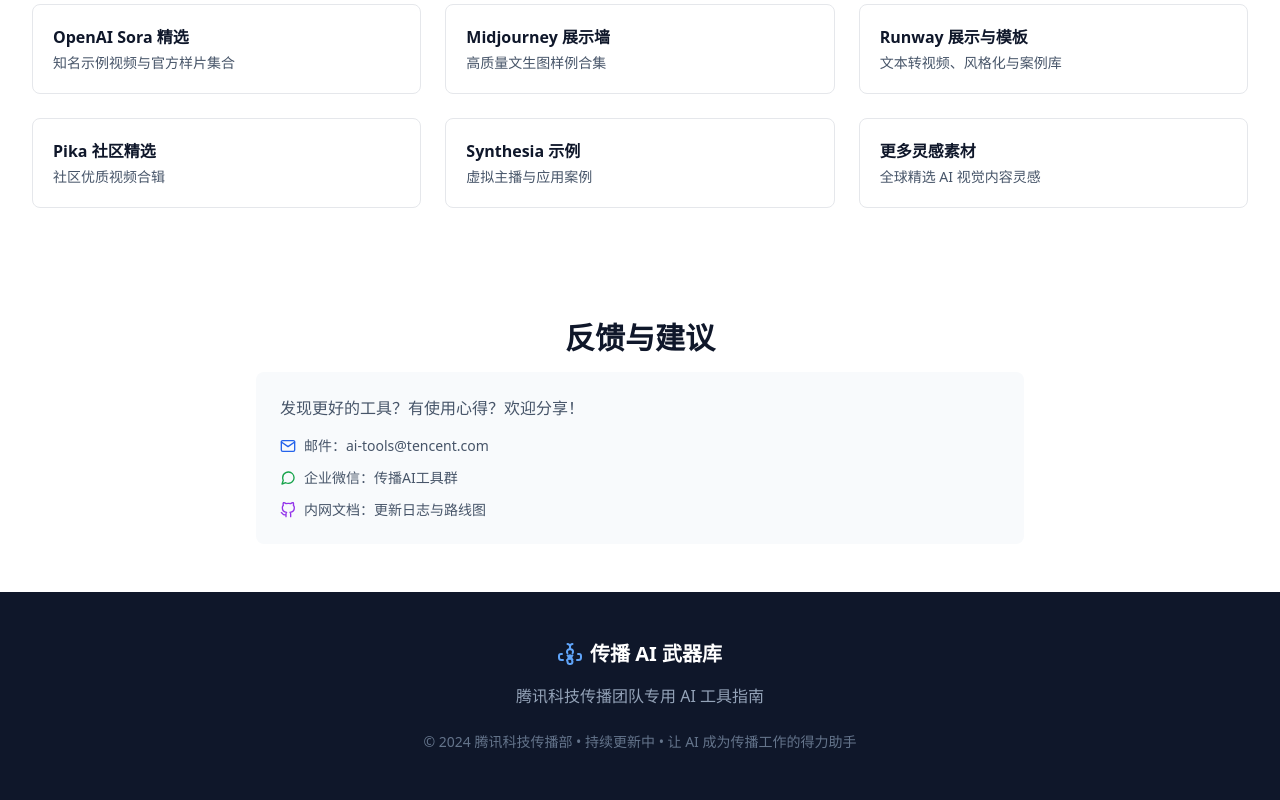
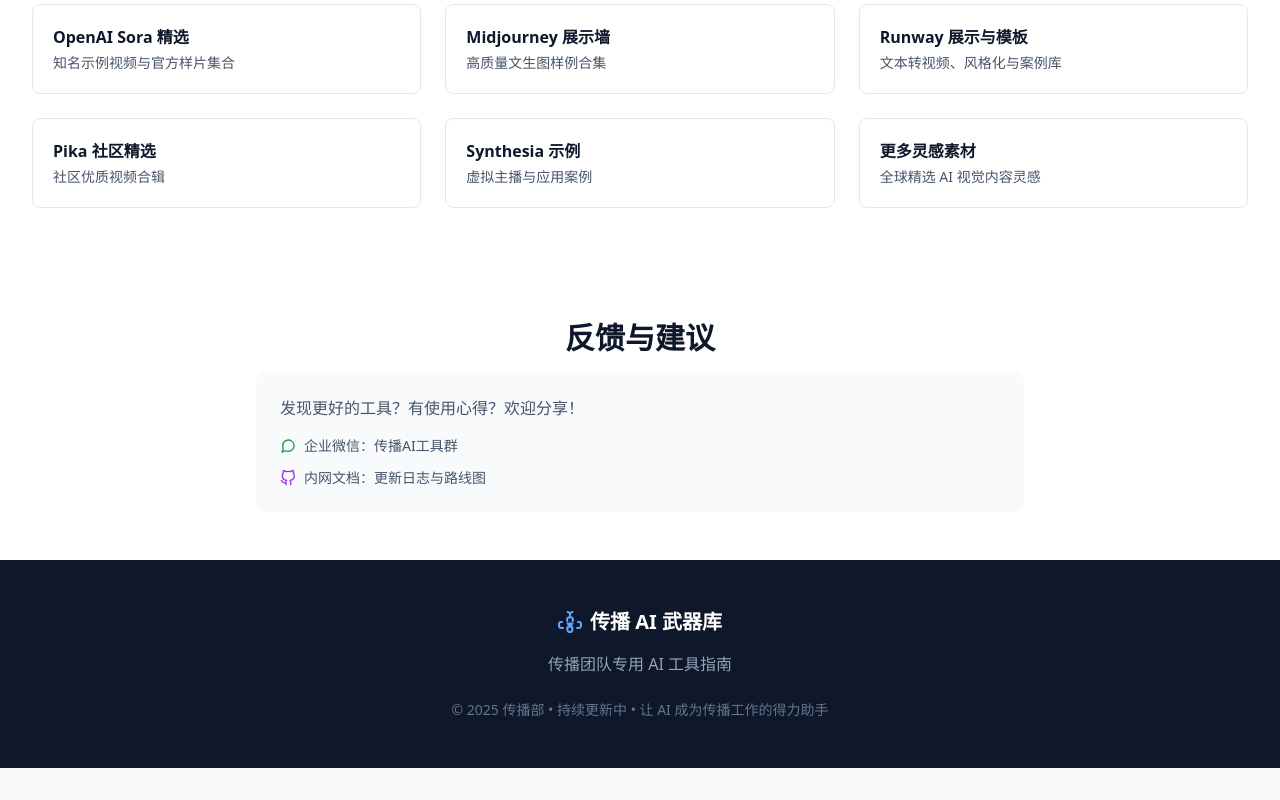
Before and after one commit to quantawang/AI-Toolkit-for-PR, a plain HTML site: page index.html in a window 1280 px wide. Shown: the part 4900-5700 px from the top of the page. After the commit the page ends 5668 px from the top, so only its background shows below. Drawn offline with nearby package versions, Linux system fonts and the light colour scheme.

Commit message:
Update index.html

```diff
--- a/index.html
+++ b/index.html
@@ -712,10 +712,6 @@
                 <p class="text-slate-600 mb-4">发现更好的工具？有使用心得？欢迎分享！</p>
                 <div class="space-y-3">
                     <div class="flex items-center">
-                        <svg xmlns="http://www.w3.org/2000/svg" width="16" height="16" viewBox="0 0 24 24" fill="none" stroke="currentColor" stroke-width="2" stroke-linecap="round" stroke-linejoin="round" class="text-blue-600 mr-2"><path d="M4 4h16c1.1 0 2 .9 2 2v12c0 1.1-.9 2-2 2H4c-1.1 0-2-.9-2-2V6c0-1.1.9-2 2-2z"/><polyline points="22 6 12 13 2 6"/></svg>
-                        <span class="text-sm text-slate-600">邮件：ai-tools@tencent.com</span>
-                    </div>
-                    <div class="flex items-center">
                         <svg xmlns="http://www.w3.org/2000/svg" width="16" height="16" viewBox="0 0 24 24" fill="none" stroke="currentColor" stroke-width="2" stroke-linecap="round" stroke-linejoin="round" class="text-green-600 mr-2"><path d="M21 11.5a8.38 8.38 0 0 1-.9 3.8 8.5 8.5 0 0 1-7.6 4.7 8.38 8.38 0 0 1-3.8-.9L3 21l1.9-5.7a8.38 8.38 0 0 1-.9-3.8 8.5 8.5 0 0 1 4.7-7.6 8.38 8.38 0 0 1 3.8-.9h.5a8.48 8.48 0 0 1 8 8v.5z"/></svg>
                         <span class="text-sm text-slate-600">企业微信：传播AI工具群</span>
                     </div>
@@ -736,9 +732,9 @@
                     <svg xmlns="http://www.w3.org/2000/svg" width="24" height="24" viewBox="0 0 24 24" fill="none" stroke="currentColor" stroke-width="2" stroke-linecap="round" stroke-linejoin="round" class="text-blue-400"><path d="M9.5 2A2.5 2.5 0 0 1 12 4.5v1.13a1 1 0 0 0 .5 1.71 2.5 2.5 0 0 1 2.5 2.5c0 .52-.17.99-.44 1.37"/><path d="M14.5 2A2.5 2.5 0 0 0 12 4.5v1.13a1 1 0 0 1-.5 1.71 2.5 2.5 0 0 0-2.5 2.5c0 .52.17.99.44 1.37"/><path d="M5 18H3.5a2.5 2.5 0 0 1-2.5-2.5V14c0-1.1.9-2 2-2h1"/><path d="M19 18h1.5a2.5 2.5 0 0 0 2.5-2.5V14c0-1.1-.9-2-2-2h-1"/><path d="M12 13.3a1 1 0 0 0-1 1V16a1 1 0 0 0 1 1h0a1 1 0 0 0 1-1v-1.7a1 1 0 0 0-1-1Z"/><path d="M9.55 13.44a2.5 2.5 0 0 1 0 4.12"/><path d="M14.45 13.44a2.5 2.5 0 0 0 0 4.12"/><path d="M12 22a2.5 2.5 0 0 1-2.5-2.5c0-.52.17.99-.44-1.37"/><path d="M12 22a2.5 2.5 0 0 0 2.5-2.5c0-.52-.17.99-.44-1.37"/></svg>
                     <span class="text-xl font-bold">传播 AI 武器库</span>
                 </div>
-                <p class="text-slate-400 mb-6">腾讯科技传播团队专用 AI 工具指南</p>
+                <p class="text-slate-400 mb-6">传播团队专用 AI 工具指南</p>
                 <p class="text-sm text-slate-500">
-                    © 2024 腾讯科技传播部 • 持续更新中 • 让 AI 成为传播工作的得力助手
+                    © 2025 传播部 • 持续更新中 • 让 AI 成为传播工作的得力助手
                 </p>
             </div>
         </div>
```
